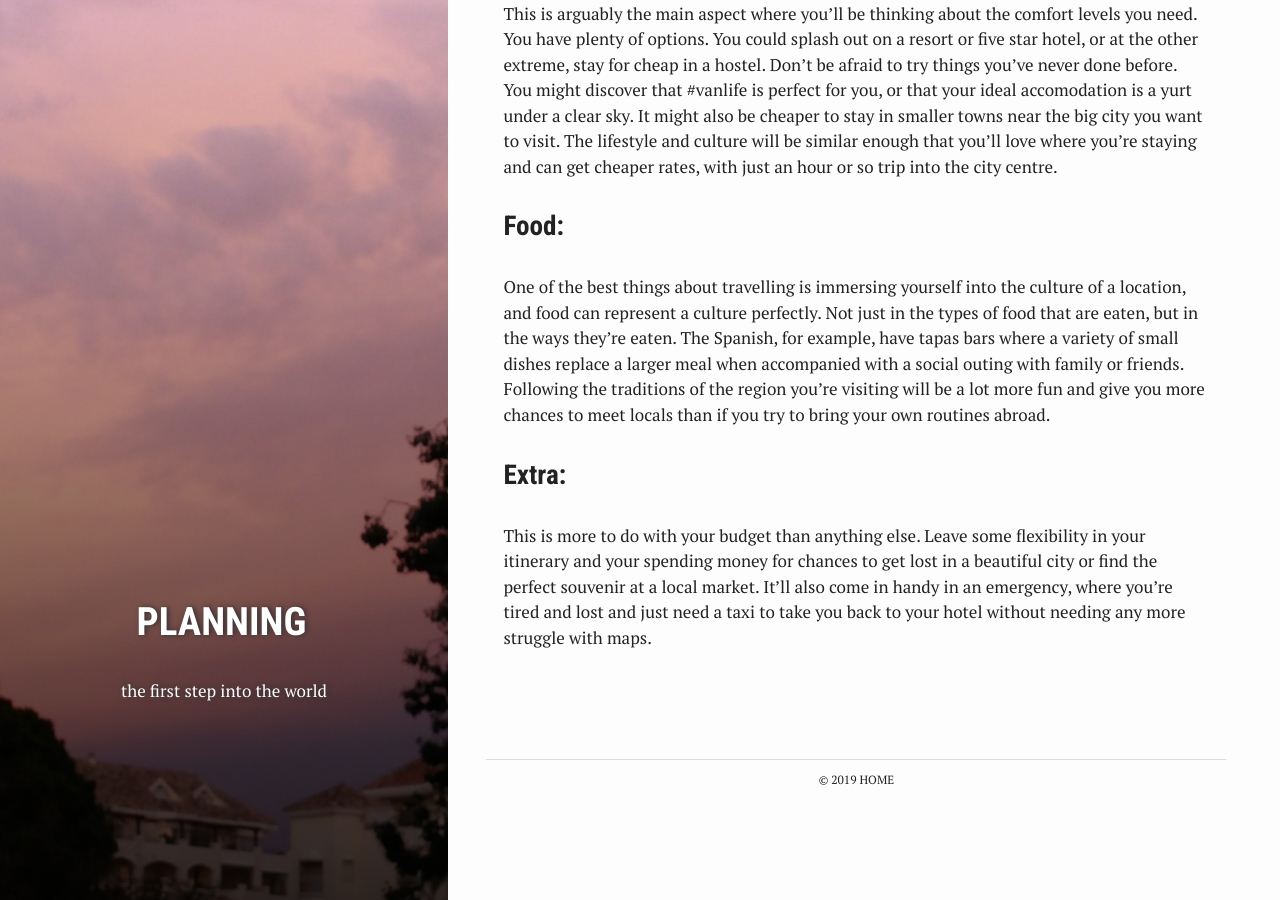
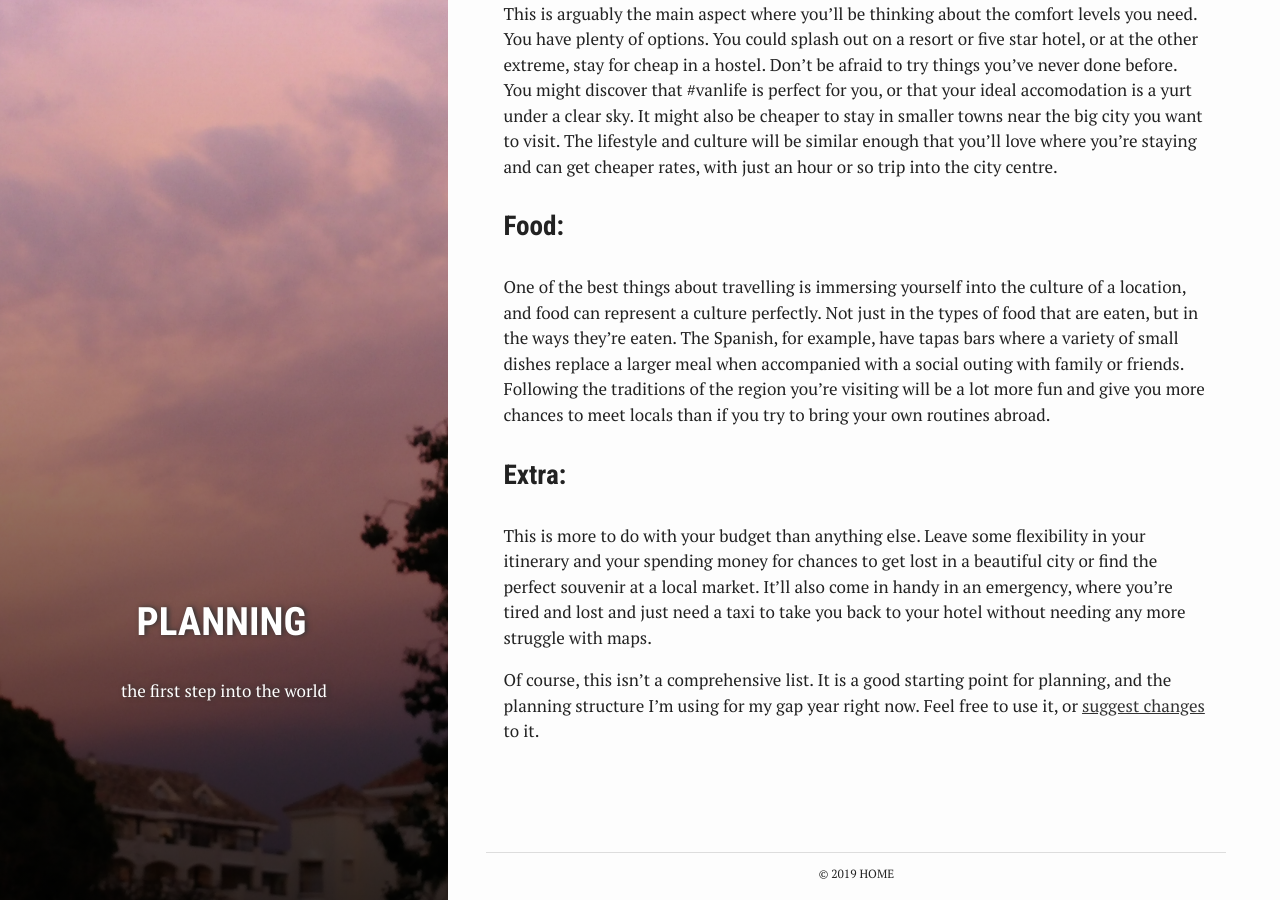
Before and after one commit to neha-snkl/neha-snkl.github.io, a Jekyll site: the page built from _posts/2019-03-21-planning.markdown, in a window 1280 px wide and 900 px high, scrolled down 1455 px. Built offline with Jekyll 4.4.1, drawn with Linux system fonts in a browser that asks for light colours; some of the changed lines change nothing that is shown.

Commit message:
edited article

```diff
--- a/_posts/2019-03-21-planning.markdown
+++ b/_posts/2019-03-21-planning.markdown
@@ -4,7 +4,7 @@ layout: post
 title:  "My approach to planning travel"
 crawlertitle: "How to plan to travel"
 summary: "the first step into the world"
-date:   2019-03-21 23:09:47
+date:   2019-03-22 19:16:30
 categories: posts
 tags: 'planning'
 author: neha
@@ -30,3 +30,5 @@ One of the best things about travelling is immersing yourself into the culture o
 
 ### Extra:
 This is more to do with your budget than anything else. Leave some flexibility in your itinerary and your spending money for chances to get lost in a beautiful city or find the perfect souvenir at a local market. It'll also come in handy in an emergency, where you're tired and lost and just need a taxi to take you back to your hotel without needing any more struggle with maps.
+
+Of course, this isn't a comprehensive list. It is a good starting point for planning, and the planning structure I'm using for my gap year right now. Feel free to use it, or [suggest changes](https://neha-snkl.github.io/contact/) to it.
```
